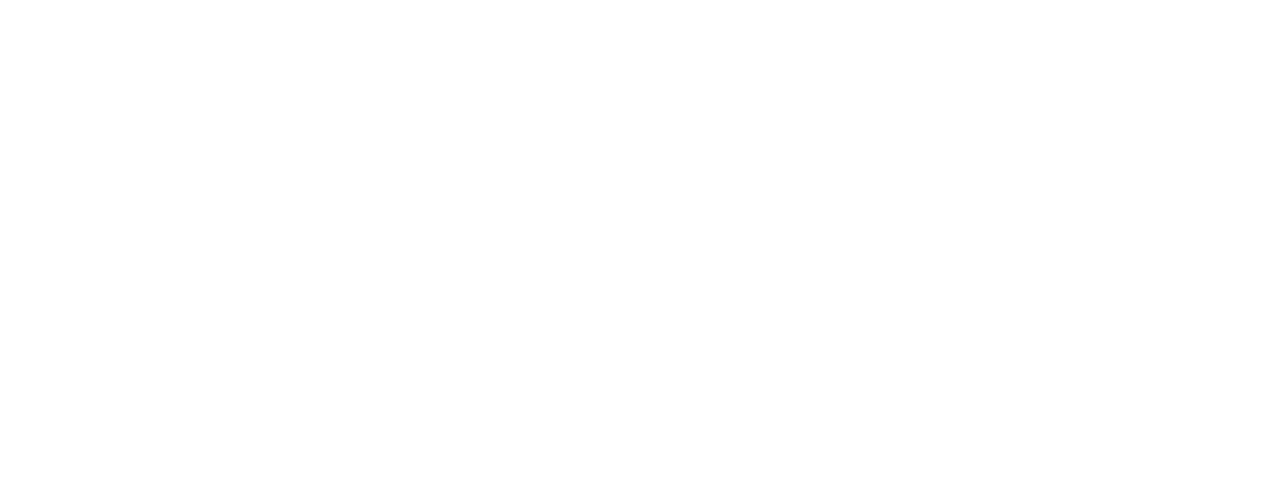
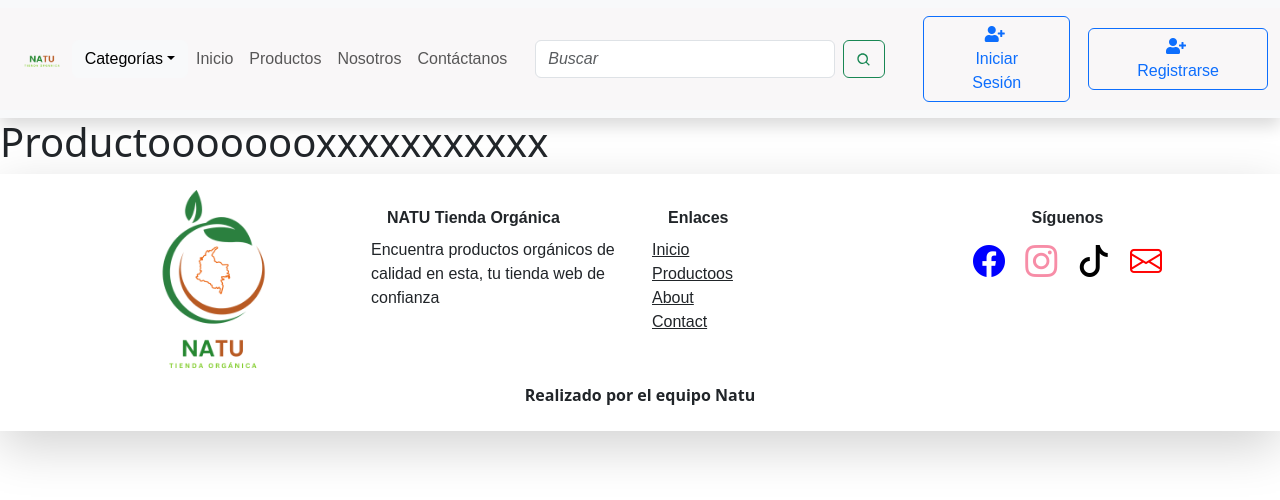
Before and after one commit to nihernandezv/NATU-Frontend, a React (Create React App) app: page /productos/1 in a window 1280 px wide. Before the commit this address had no page. Shown: the top 500 px of the page. Built offline with nearby package versions, Linux system fonts and the light colour scheme.

Commit message:
conexión a productosVista

```diff
--- a/src/App.jsx
+++ b/src/App.jsx
@@ -19,6 +19,7 @@ function App() {
           <Route path="register" element={<Register/>} />
           <Route path="login" element={<Login/>} />
           <Route path="reset" element={<Reset/>} />
+          <Route path='productos/:id' element={<Product/>} />
         </Route>
       </Routes>
     </BrowserRouter>
--- a/src/Pages/Product/Product.jsx
+++ b/src/Pages/Product/Product.jsx
@@ -1,9 +1,9 @@
 import "./Product.css";
 
-export default function Products() {
+export default function Products({data}) {
     return (
         <div>
-            <h1>Product</h1>
+            <h1>Productoooooooxxxxxxxxxxx</h1>
         </div>
     );
 }
```
